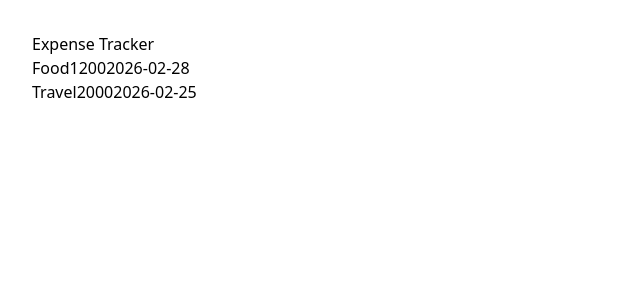
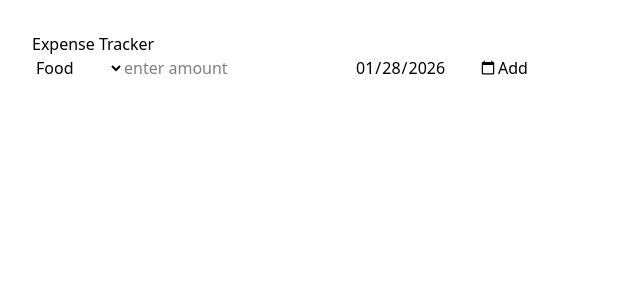
Before and after one commit to NishuSingh-12/expense-tracker-app, a React (Vite) app: page / in a window 1280 px wide. Shown: the top 300 px of the page, without its empty margins (0-640 px from the left). Built offline with nearby package versions, Linux system fonts and the light colour scheme.

Commit message:
add expense form to create new entries

```diff
--- a/src/App.jsx
+++ b/src/App.jsx
@@ -1,23 +1,61 @@
 import { useState } from "react";
 
 export default function App() {
-  const [expenses, setExpenses] = useState([
-    {
-      id: "1",
-      category: "Food",
-      amount: 1200,
-      date: "2026-02-28",
-    },
-    {
-      id: "2",
-      category: "Travel",
-      amount: 2000,
-      date: "2026-02-25",
-    },
-  ]);
+  const [expenses, setExpenses] = useState([]);
+  const [category, setCategory] = useState("Food");
+  const [amount, setAmount] = useState("");
+  const [date, setDate] = useState(new Date().toISOString().slice(0, 10));
+
+  function handleSubmit(e) {
+    e.preventDefault();
+    const amt = Number(amount);
+    if (!category) return alert("Select a category");
+    if (!date) return alert("Select a date");
+    if (!Number.isFinite(amt) || amt <= 0) return alert("Amount must be > 0");
+
+    const newExpense = {
+      id: crypto.randomUUID(),
+      category,
+      amount: amt,
+      date,
+    };
+
+    setExpenses((prev) => [newExpense, ...prev]);
+
+    setCategory("Food");
+    setAmount("");
+    setDate(new Date().toISOString().slice(0, 10));
+  }
+
   return (
     <div className="p-8">
       <h1>Expense Tracker</h1>
+      <form onSubmit={handleSubmit}>
+        <select
+          value={category}
+          onChange={(event) => setCategory(event.target.value)}
+        >
+          <option value="Food">Food</option>
+          <option value="Travel">Travel</option>
+          <option value="Shopping">Shopping</option>
+          <option value="Bills">Bills</option>
+          <option value="Health">Health</option>
+          <option value="Other">Other</option>
+        </select>
+        <input
+          value={amount}
+          onChange={(event) => setAmount(event.target.value)}
+          type="number"
+          placeholder="enter amount"
+        />
+        <input
+          value={date}
+          onChange={(event) => setDate(event.target.value)}
+          type="date"
+        />
+        <button type="submit">Add</button>
+      </form>
+
       <ul>
         {expenses.map((expense) => (
           <li key={expense.id}>
```
